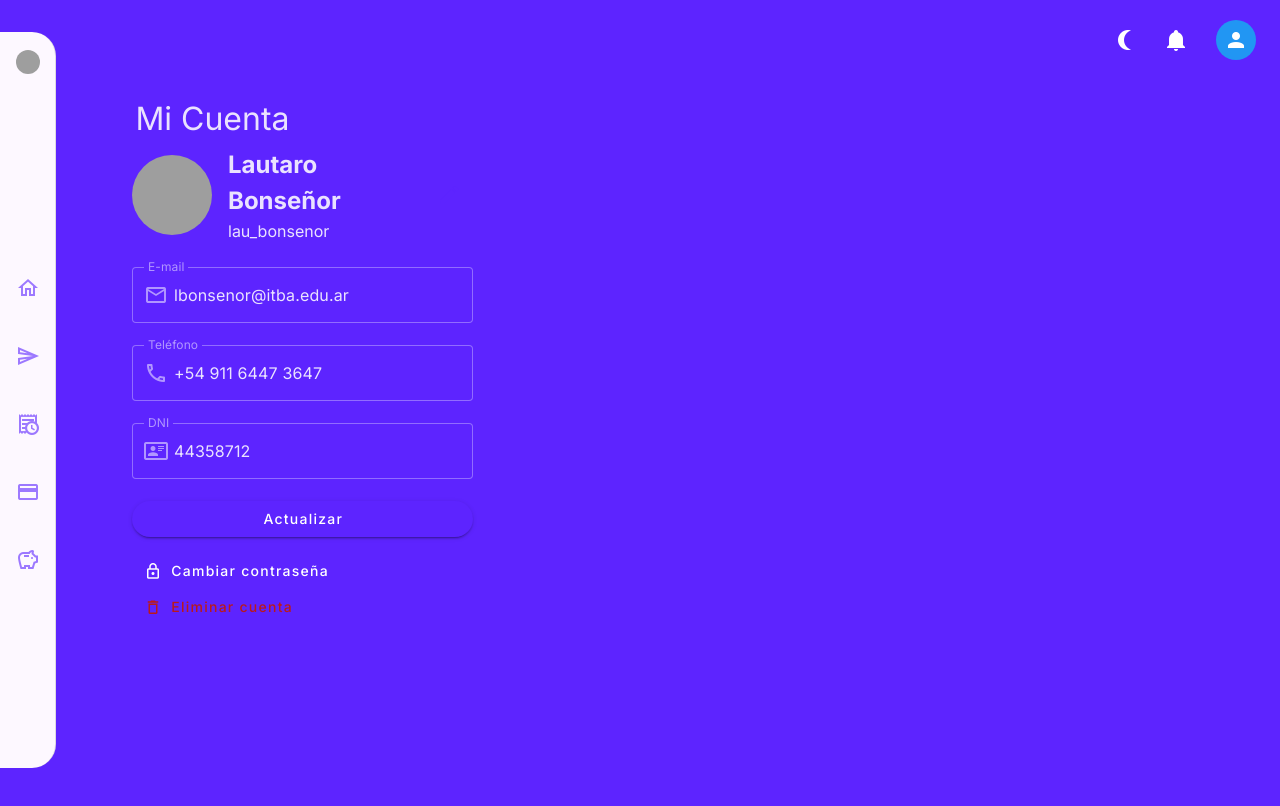
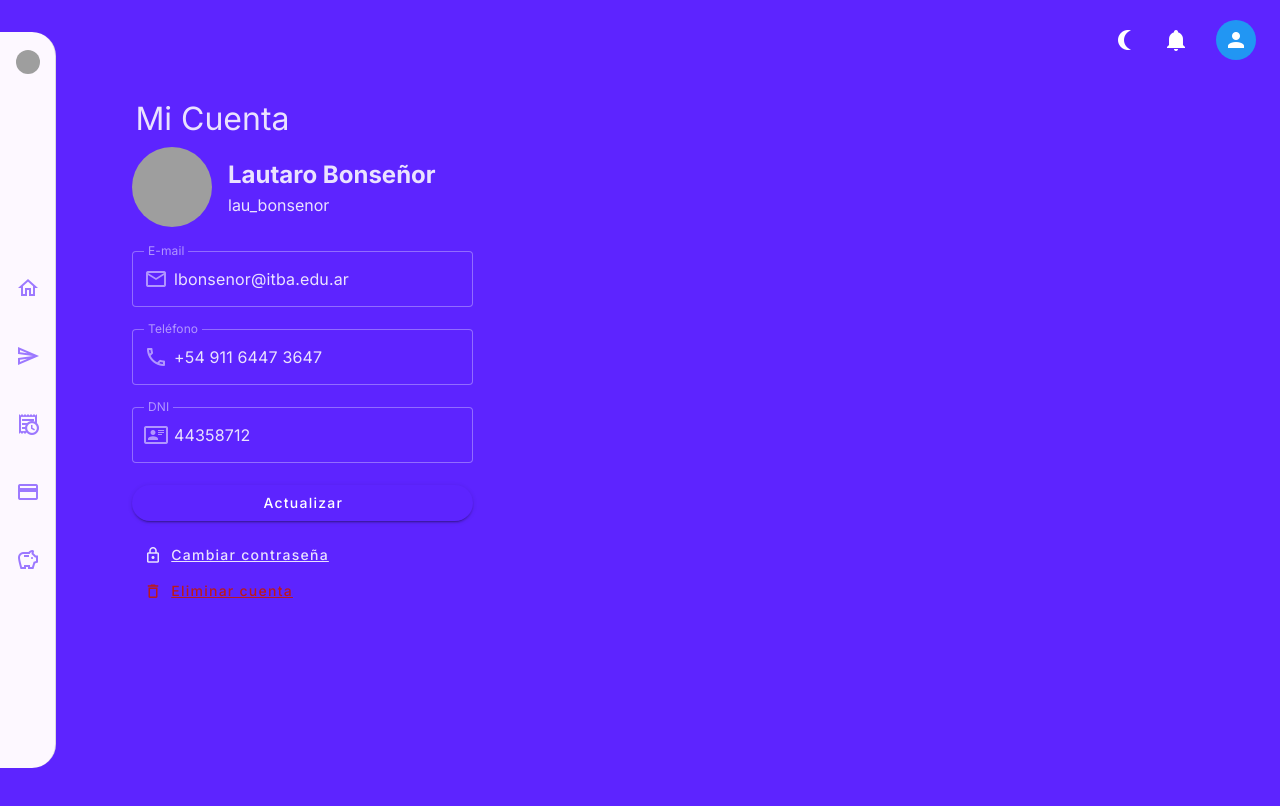
Before and after one commit to lbonsenor/Wall-Et, a Vue app: page /account in a window 1280 px wide. Shown: the top 806 px of the page. Built offline with nearby package versions, Linux system fonts and the light colour scheme; grey boxes are pictures that could not be loaded.

Commit message:
Text underlined

```diff
--- a/src/views/Account.vue
+++ b/src/views/Account.vue
@@ -13,8 +13,6 @@
                         <h2>{{name}}</h2>
                         <p>{{username}}</p>
                     </div>
-
-                    <v-btn icon="mdi-pencil" variant="text" color="primary"/>
                 </div>
 
                 <v-form @submit.prevent="updateProfile" class="mb-4">
@@ -44,12 +42,12 @@
                     </v-btn>
                 </v-form>
 
-                <v-btn color="white" variant="text" prepend-icon="mdi-lock-outline" block class="justify-start">
-                    Cambiar contraseña
+                <v-btn variant="text" prepend-icon="mdi-lock-outline" block class="justify-start">
+                    <span class="text-decoration-underline">Cambiar contraseña</span>
                 </v-btn>
 
                 <v-btn color="error" variant="text" prepend-icon="mdi-delete-outline" block class="justify-start">
-                    Eliminar cuenta
+                    <span class="text-decoration-underline">Eliminar cuenta</span>
                 </v-btn>
             </v-col>
         </v-row>
```
